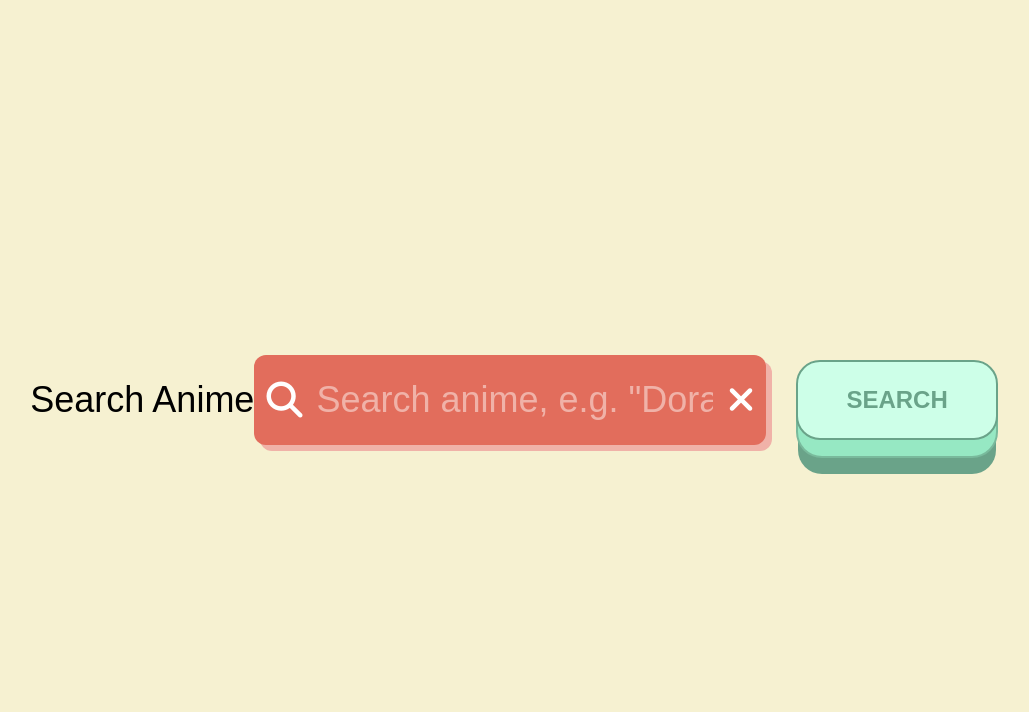
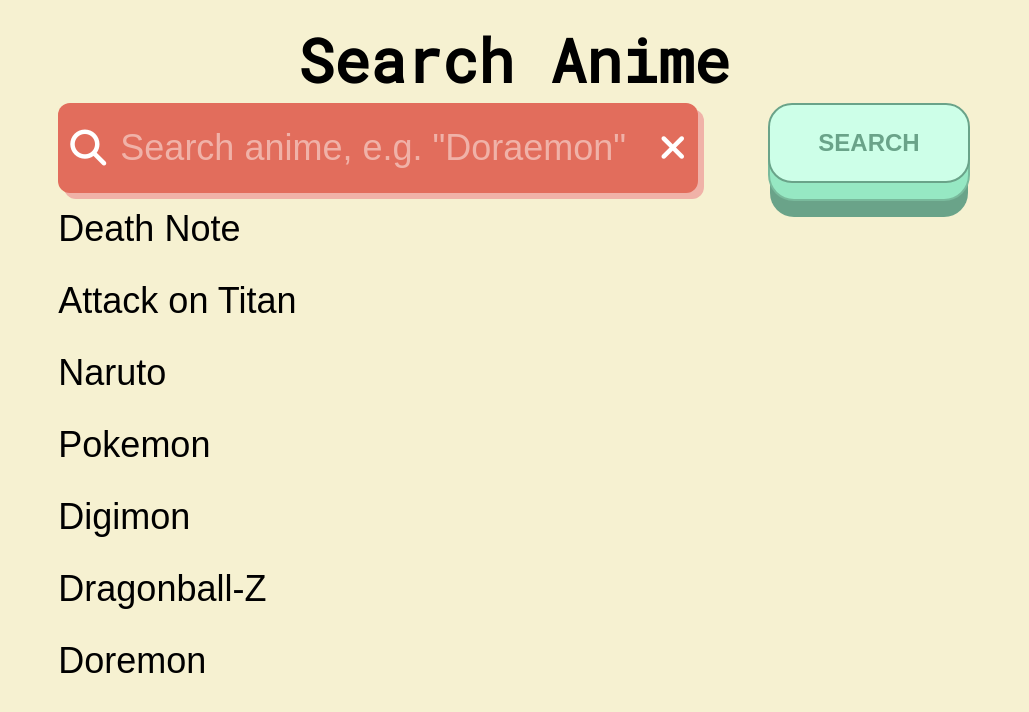
Before and after one commit to WebAhead12/Death-File, a website: page front_end/index.html in a window 1280 px wide. Shown: the whole page, without its empty margins (126-1155 px from the left). Drawn offline with Linux system fonts and the light colour scheme; files whose address does not match are found by name.

Commit message:
head css edited

```diff
--- a/front_end/index.html
+++ b/front_end/index.html
@@ -24,7 +24,7 @@
   </head>
 
   <body>
-    <p class="search-title">Search Anime</p>
+    <h class="search-title">Search Anime</h>
     <!-- <div class="input-append">
       <input
         type="input"
@@ -32,12 +32,14 @@
         autocomplete="off"
         placeholder="Hit Enter to Search"
       /> -->
+    <div class="main">
+      <div class="results-wrapper">
         <div class="input-wrapper">
           <div class="fa fa-search"></div>
           <input type="text" placeholder='Search anime, e.g. "Doraemon"' />
           <div class="fa fa-times"></div>
         </div>
-    <!-- <div id="search-results">
+        <div id="search-results">
           <span class="result-box">Death Note</span>
           <span class="result-box">Attack on Titan</span>
           <span class="result-box">Naruto</span>
@@ -46,12 +48,10 @@
           <span class="result-box">Dragonball-Z</span>
           <span class="result-box">Doremon</span>
         </div>
-      <div id="button-holder">
+      </div>
 
-      </div> -->
-    <!-- </div> -->
       <button class="big-button">Search</button>
-
+    </div>
     <div id="search-data"></div>
   </body>
   <script src="front_end/script.js">
--- a/front_end/style.css
+++ b/front_end/style.css
@@ -1,94 +1,8 @@
-/* body {
-  background-color: #ffd8d8;
-}
-
-.search-title {
-  color: rgb(214, 76, 76);
-  font-size: 60px;
-  font-weight: bolder;
-  font-family: "Roboto Mono", monospace;
-  text-align: center;
-
-  padding-bottom: 6%;
-  margin-left: 1%;
-}
-input[type="input"] {
-  width: 100%;
-  height: 96px;
-  font-size: 40px;
-  line-height: 1;
-  font-family: "Roboto Mono", monospace;
-}
-input[type="input"]::placeholder {
-  color: #e16868;
-
-  font-family: "Roboto Mono", monospace;
-}
-
-input,
-select,
-textarea {
-  color: white;
-  font-family: "Roboto Mono", monospace;
-}
-#search-input {
-  outline: none;
-
-  background-color: #ff7575;
-  border-radius: 20px;
-  box-shadow: 0 10px 40px #ff7c7c, 0 0 0 20px #ffffffeb;
-  transform: scale(0.7);
-  border: none;
-
-  float: left;
-  margin: 0.8em 0 0 0.5em;
-
-  padding: 0.4em 0 0.4em 0.6em;
-  height: inherit;
-  width: 40%;
-  height: 70px;
-  border-radius: 10px;
-}
-
-#button-holder {
-
-  cursor: pointer;
-  box-shadow: 0 10px 40px #ff7c7c, 0 0 0 20px #ffffffeb;
-  margin: 30px 0 0 -20px;
-
-  width: 10px;
-}
-
-.input-append,
-#button-holder {
-
-  height: 30px;
-  border-radius: 30px;
-  padding: 10px 20px;
-  display: flex;
-  justify-content: center;
-  align-items: center;
-  cursor: pointer;
-}
-.icon-search {
-  color: #e16868;
-}
-
-#search-results {
-
-  background-color: #ff7575;
-  list-style: none;
-  padding: 2px;
-  margin: 0;
-  display: block;
-  float: left;
-} */
-
 * {
   font-size: 1.5rem;
 }
 .input-wrapper {
-  width: 40%;
+  width: 100%;
   height: 90px;
   display: flex;
   align-items: center;
@@ -132,9 +46,10 @@
 }
 body {
   font-family: "OpenSans", sans-serif;
-  font-size: 1rem;
+  font-size: 3rem;
   line-height: 2;
   display: flex;
+  flex-direction: column;
   align-items: center;
   justify-content: center;
   margin: 0;
@@ -142,7 +57,7 @@
   background: var(--backgroundColor);
 }
 button {
-  margin-left: 30px;
+  margin-left: 70px;
   position: relative;
   display: inline-block;
   cursor: pointer;
@@ -158,6 +73,7 @@
 }
 
 button.big-button {
+  max-height: 80px;
   padding: 1em 2em;
   border: 2px solid var(--colorShadeA);
   border-radius: 1em;
@@ -199,3 +115,25 @@
 
   box-shadow: 0 0 0 2px var(--colorShadeB), 0 0.25em 0 0 var(--colorShadeB);
 }
+
+.search-title {
+  font-size: 60px;
+  font-weight: bolder;
+  font-family: "Roboto Mono", monospace;
+  text-align: center;
+  margin-bottom: 10%;
+  position: absolute;
+  top: 0;
+}
+.main {
+  display: flex;
+}
+.results-wrapper {
+  display: flex;
+  flex-direction: column;
+  width: 50vw;
+}
+#search-results {
+  display: flex;
+  flex-direction: column;
+}
```
Lines whose indentation alone changed are shown as unchanged.
